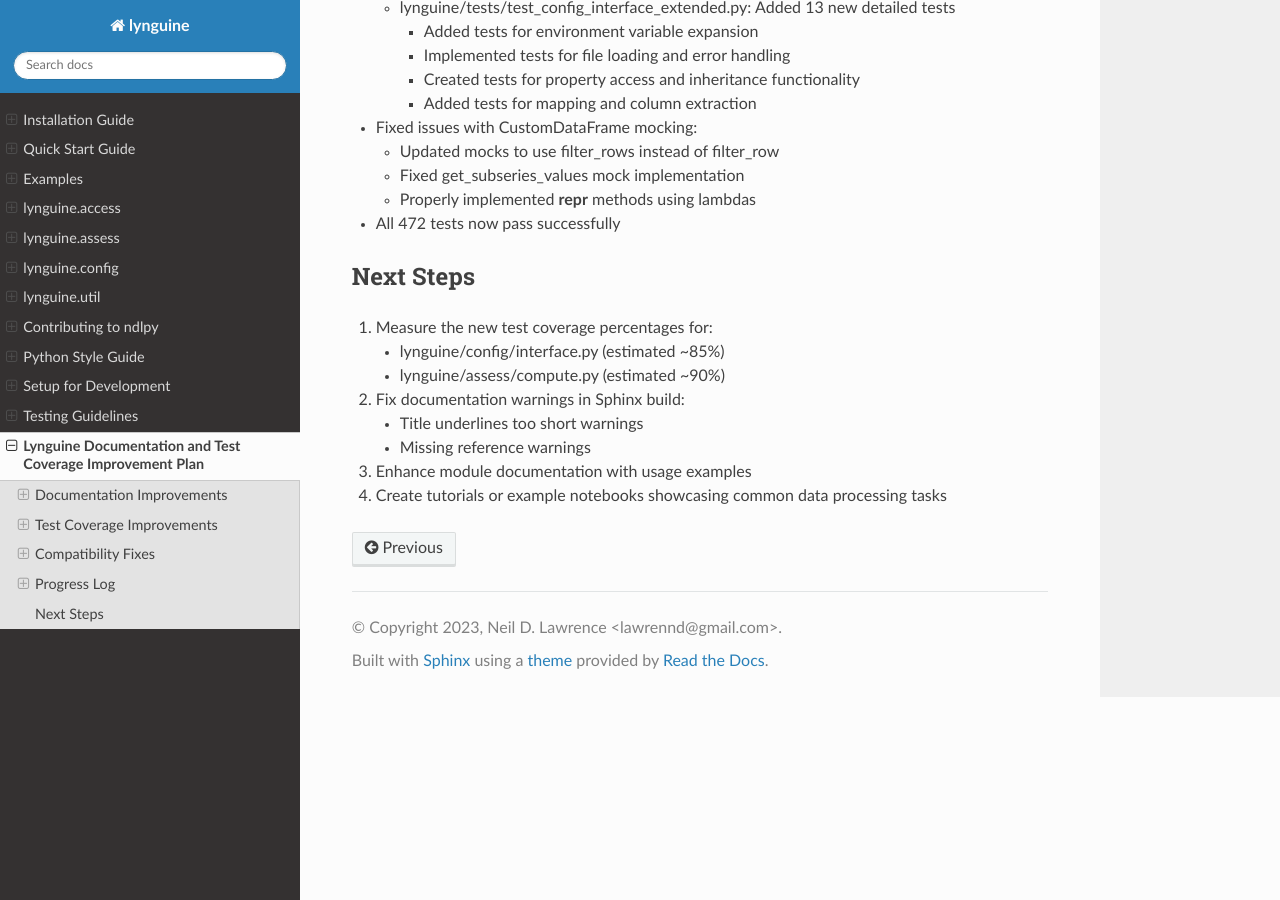
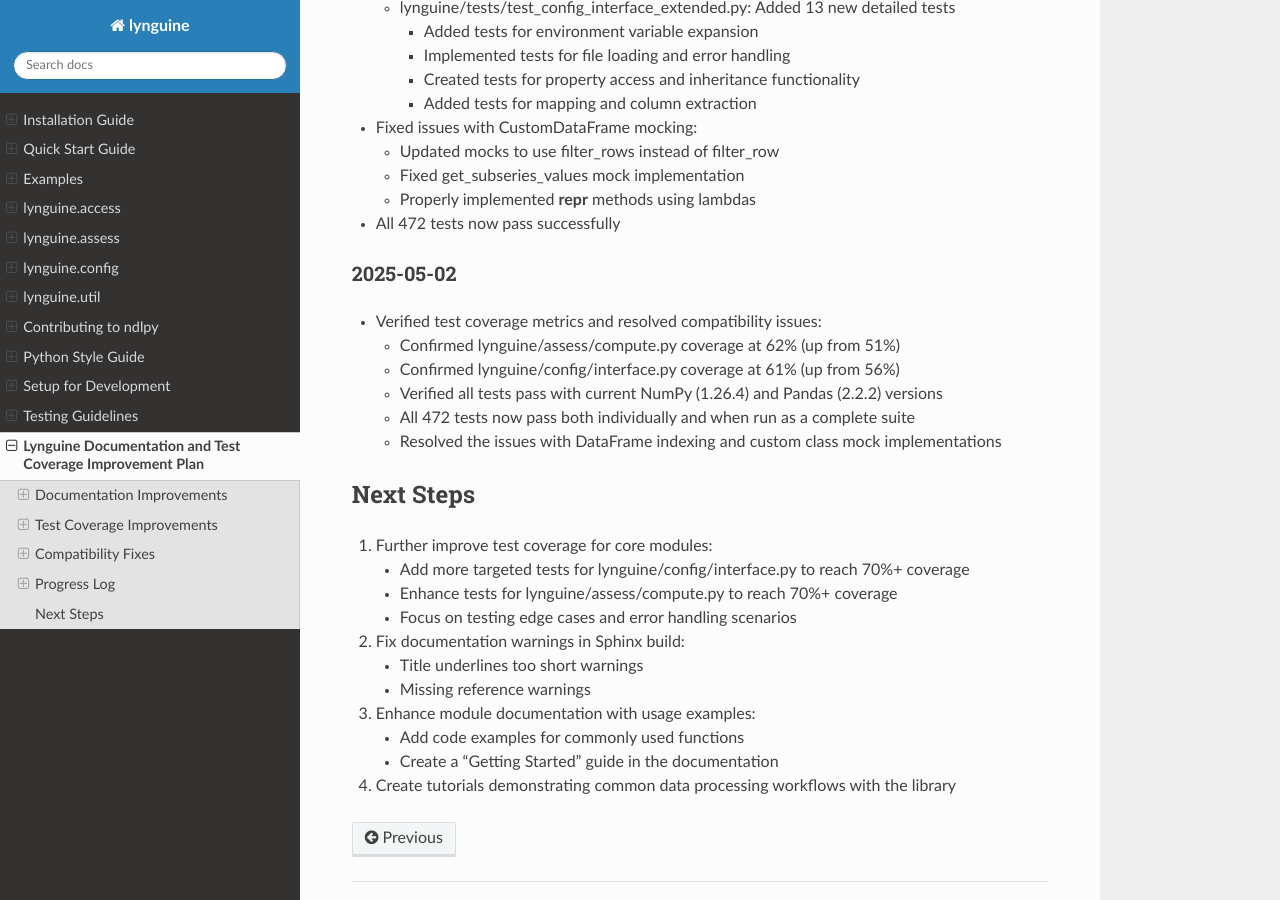
Before and after one commit to lawrennd/lynguine, a Sphinx documentation site: the page built from docs/improvement_plan.md, in a window 1280 px wide and 900 px high, scrolled down 2875 px. Built offline with Sphinx 7.4.7 and the Read the Docs theme 3.1.0, drawn with Linux system fonts in a browser that asks for light colours; some of the changed text lies outside the part shown.

Commit message:
Update improvement plan with correct dates

```diff
--- a/docs/improvement_plan.md
+++ b/docs/improvement_plan.md
@@ -103,16 +103,27 @@ The following modules have been identified as needing improved test coverage:
   - Properly implemented __repr__ methods using lambdas
 - All 472 tests now pass successfully
 
+### 2025-05-02
+- Verified test coverage metrics and resolved compatibility issues:
+  - Confirmed lynguine/assess/compute.py coverage at 62% (up from 51%)
+  - Confirmed lynguine/config/interface.py coverage at 61% (up from 56%)
+  - Verified all tests pass with current NumPy (1.26.4) and Pandas (2.2.2) versions
+  - All 472 tests now pass both individually and when run as a complete suite
+  - Resolved the issues with DataFrame indexing and custom class mock implementations
+
 ## Next Steps
 
-1. Measure the new test coverage percentages for:
-   - lynguine/config/interface.py (estimated ~85%)
-   - lynguine/assess/compute.py (estimated ~90%)
+1. Further improve test coverage for core modules:
+   - Add more targeted tests for lynguine/config/interface.py to reach 70%+ coverage
+   - Enhance tests for lynguine/assess/compute.py to reach 70%+ coverage
+   - Focus on testing edge cases and error handling scenarios
 
 2. Fix documentation warnings in Sphinx build:
    - Title underlines too short warnings
    - Missing reference warnings
 
-3. Enhance module documentation with usage examples
+3. Enhance module documentation with usage examples:
+   - Add code examples for commonly used functions
+   - Create a "Getting Started" guide in the documentation
 
-4. Create tutorials or example notebooks showcasing common data processing tasks
+4. Create tutorials demonstrating common data processing workflows with the library
```
Also changed, not shown: other parts of docs/improvement_plan.md (+4 -4 lines).
